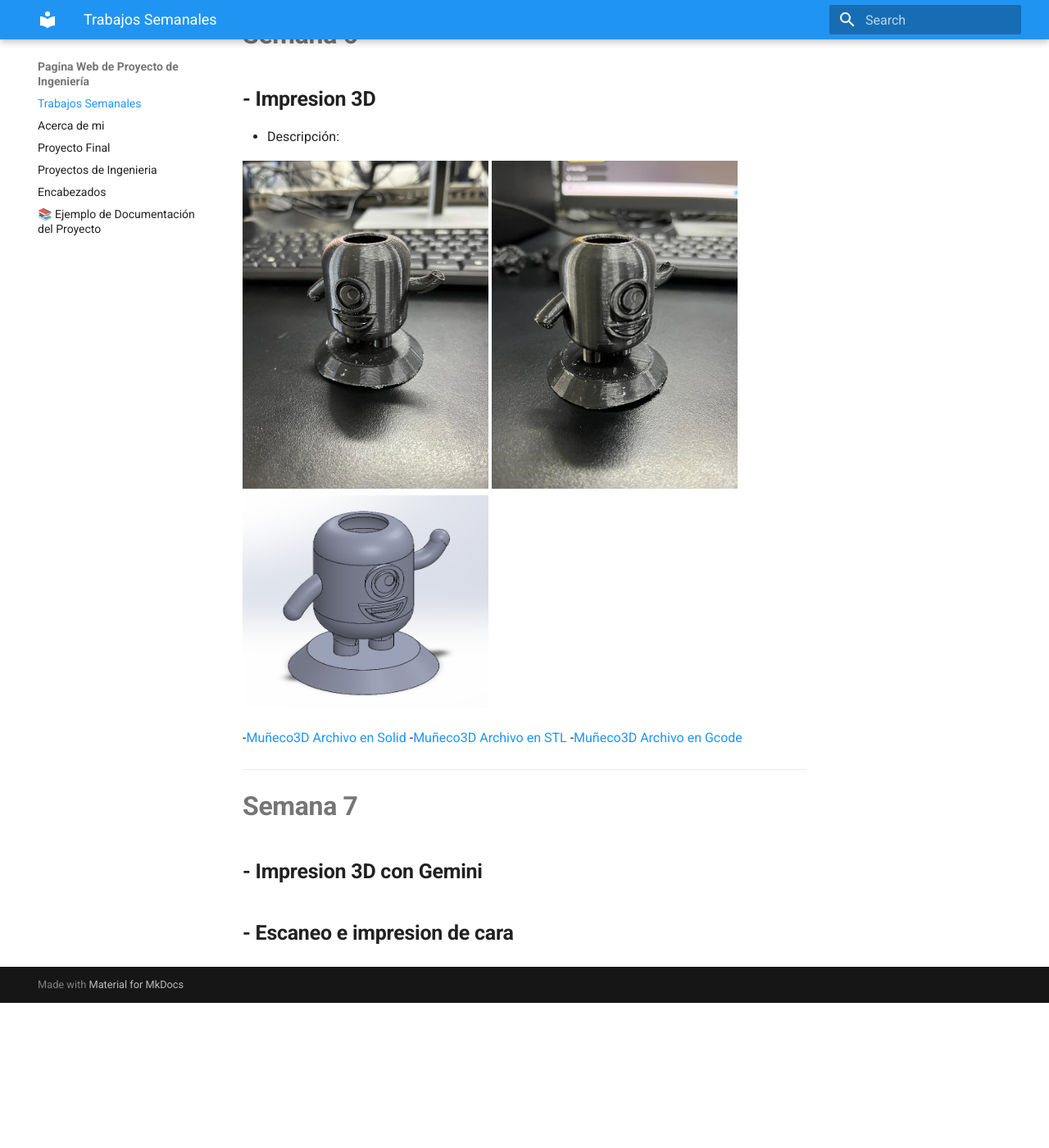
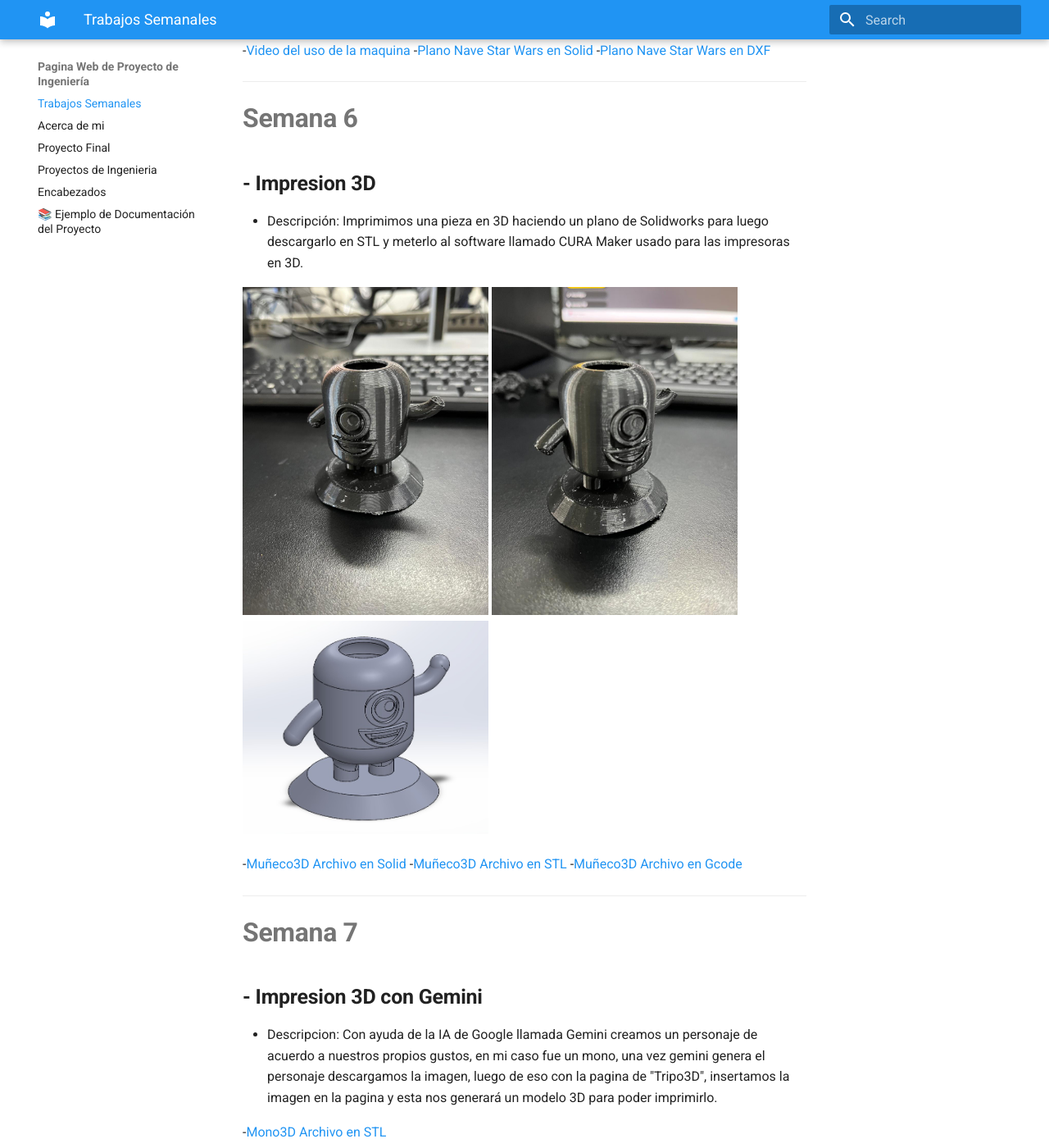
Before and after one commit to JoseGilGonzalezBerra/Proyecto_de_Ingenieria, an MkDocs documentation site: the page built from docs/index.md, in a window 1280 px wide and 1400 px high, scrolled down 5611 px. Shown: the whole window at 82% size. Built offline with MkDocs 1.6.1 and Material for MkDocs 9.7.7, drawn with Linux system fonts in a browser that asks for light colours; before the commit the page ends 6834 px from its top, so only the background shows below that; some of the changed text lies outside the part shown.

Commit message:
Update index.md

```diff
--- a/docs/index.md
+++ b/docs/index.md
@@ -91,7 +91,7 @@
 
 ## **- Grabado Laser Logo en Soporte de Celular**
 
-- Descripción:
+- Descripción: Con ayuda de la maquina de corte laser grabamos un logo hecho en SolidWorks, luego lo descargamos en un archivo en DXF para luego grabarlo en la base de madera que hicimos en clases pasadas.
 
 <img src = "./recursos/imgs/LogoSoporte1.jpeg" alt="LogoSoporte1" width="300">
 <img src = "./recursos/imgs/LogoSoporte2.jpeg" alt="LogoSoporte2" width="300">
@@ -102,7 +102,7 @@
 
 ## **- Corte Laser en MDF y ensamble**
 
-- Descripción:
+- Descripción: Realizamos una pieza capaz de ensamblarse, en SolidWorks creamos el plano de las partes y piezas que necestiaba nuestro ensamble, luego procedimos a cortarlos con la maquina de corte laser en una placa de MDF.
 
 <img src = "./recursos/imgs/CorteLaser1.jpeg" alt="CorteLaser1" width="300">
 <img src = "./recursos/imgs/CorteLaser2.jpeg" alt="CorteLaser2" width="300">
@@ -120,7 +120,7 @@
 
 ## **- Impresion 3D**
 
-- Descripción:
+- Descripción: Imprimimos una pieza en 3D haciendo un plano de Solidworks para luego descargarlo en STL y meterlo al software llamado CURA Maker usado para las impresoras en 3D.
 
 <img src = "./recursos/imgs/Impresion3D1.jpeg" alt="Impresion3D" width="300">
 <img src = "./recursos/imgs/Impresion3D2.jpeg" alt="Impresion3D" width="300">
@@ -138,5 +138,12 @@
 
 ## **- Impresion 3D con Gemini**
 
+- Descripcion: Con ayuda de la IA de Google llamada Gemini creamos un personaje de acuerdo a nuestros propios gustos, en mi caso fue un mono, una vez gemini genera el personaje descargamos la imagen, luego de eso con la pagina de "Tripo3D", insertamos la imagen en la pagina y esta nos generará un modelo 3D para poder imprimirlo.
+
+-[Mono3D Archivo en STL](recursos/archivos/Pieza3D.SLDPRT)
+
+
 
 ## **- Escaneo e impresion de cara**
+
+- Descripcion: Con ayuda de un escaner nos escaneamos la cara
```
